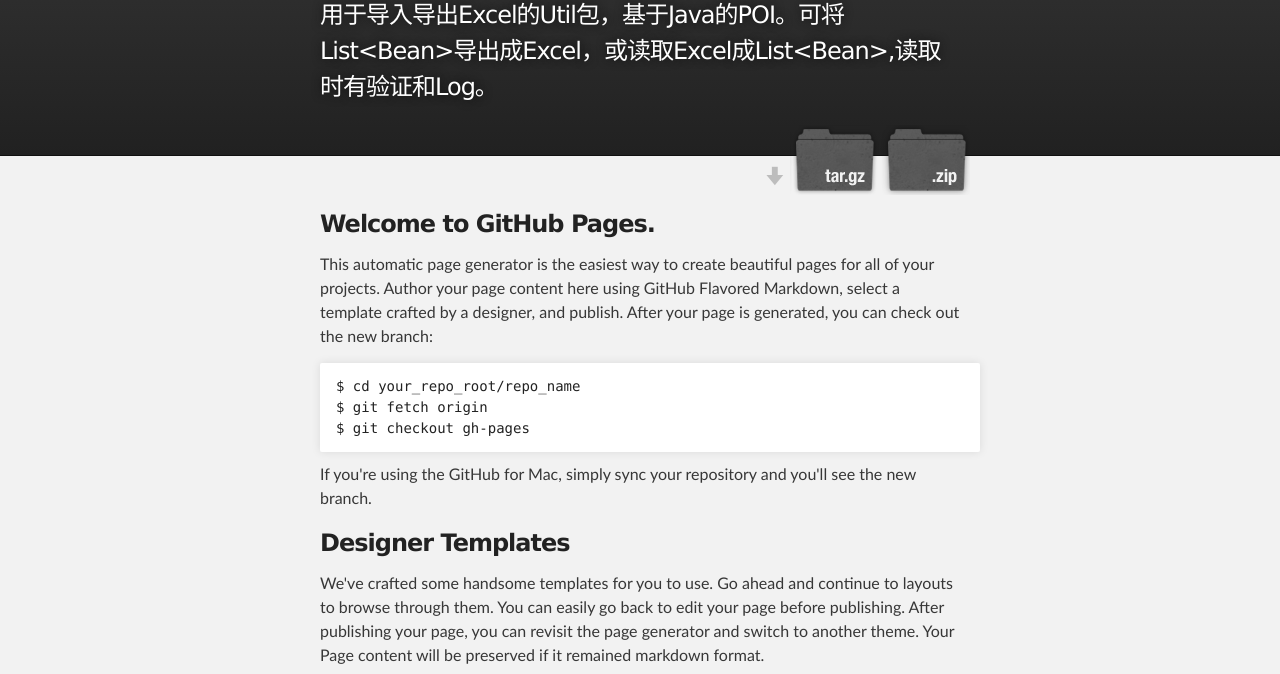
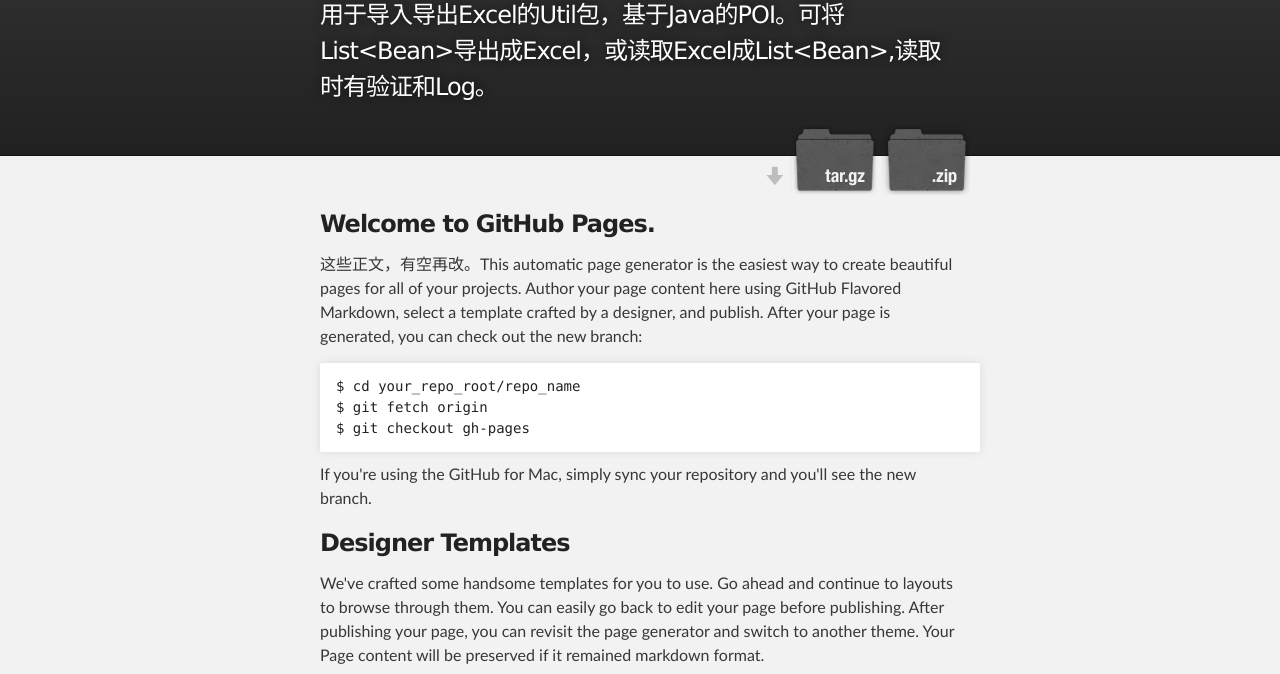
Before and after one commit to SargerasWang/ExcelUtil, a plain HTML site: page index.html in a window 1280 px wide. Shown: the part 126-800 px from the top of the page. Drawn offline with Linux system fonts and the light colour scheme.

Commit message:
Update index.html

```diff
--- a/index.html
+++ b/index.html
@@ -34,7 +34,7 @@
         <h3>
 <a name="welcome-to-github-pages" class="anchor" href="#welcome-to-github-pages"><span class="octicon octicon-link"></span></a>Welcome to GitHub Pages.</h3>
 
-<p>This automatic page generator is the easiest way to create beautiful pages for all of your projects. Author your page content here using GitHub Flavored Markdown, select a template crafted by a designer, and publish. After your page is generated, you can check out the new branch:</p>
+<p>这些正文，有空再改。This automatic page generator is the easiest way to create beautiful pages for all of your projects. Author your page content here using GitHub Flavored Markdown, select a template crafted by a designer, and publish. After your page is generated, you can check out the new branch:</p>
 
 <pre><code>$ cd your_repo_root/repo_name
 $ git fetch origin
```
